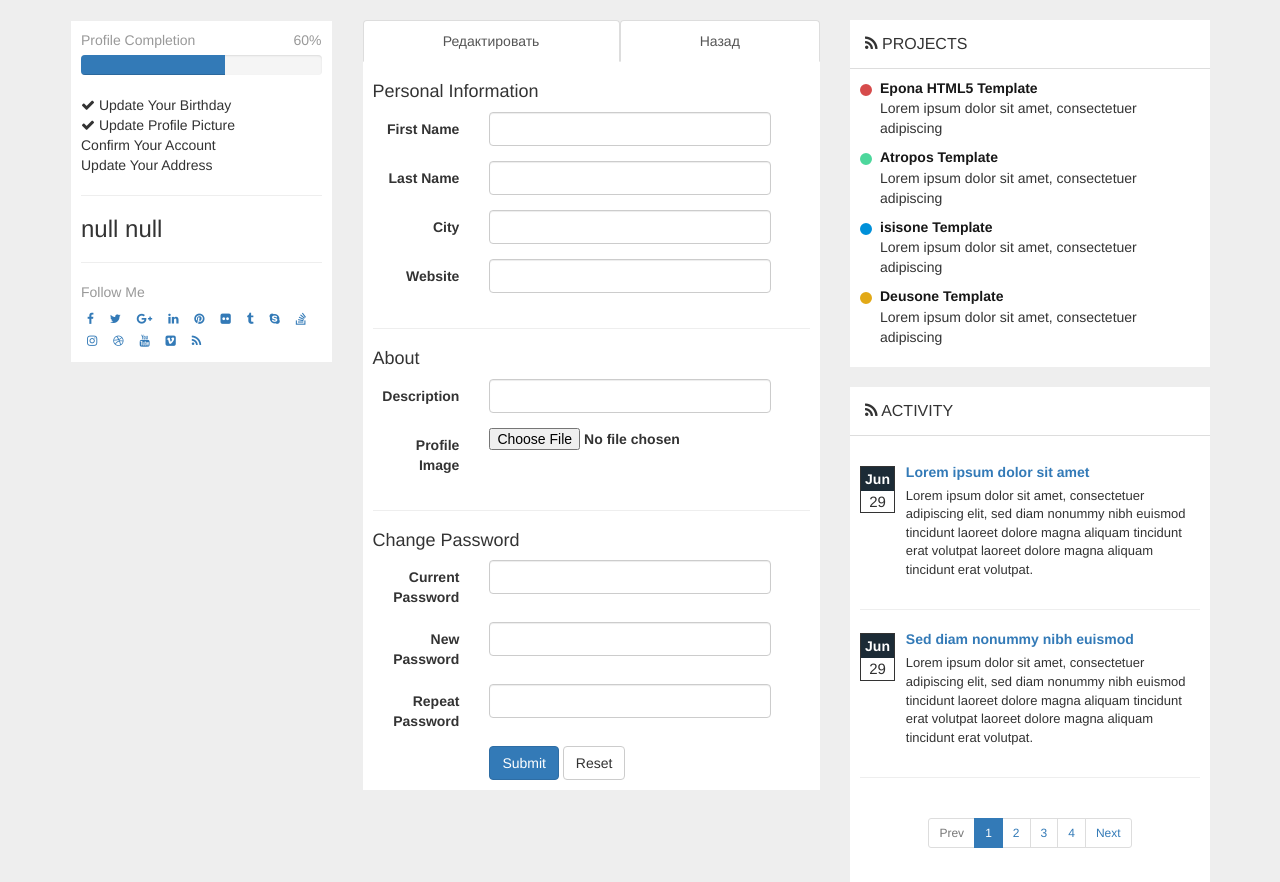
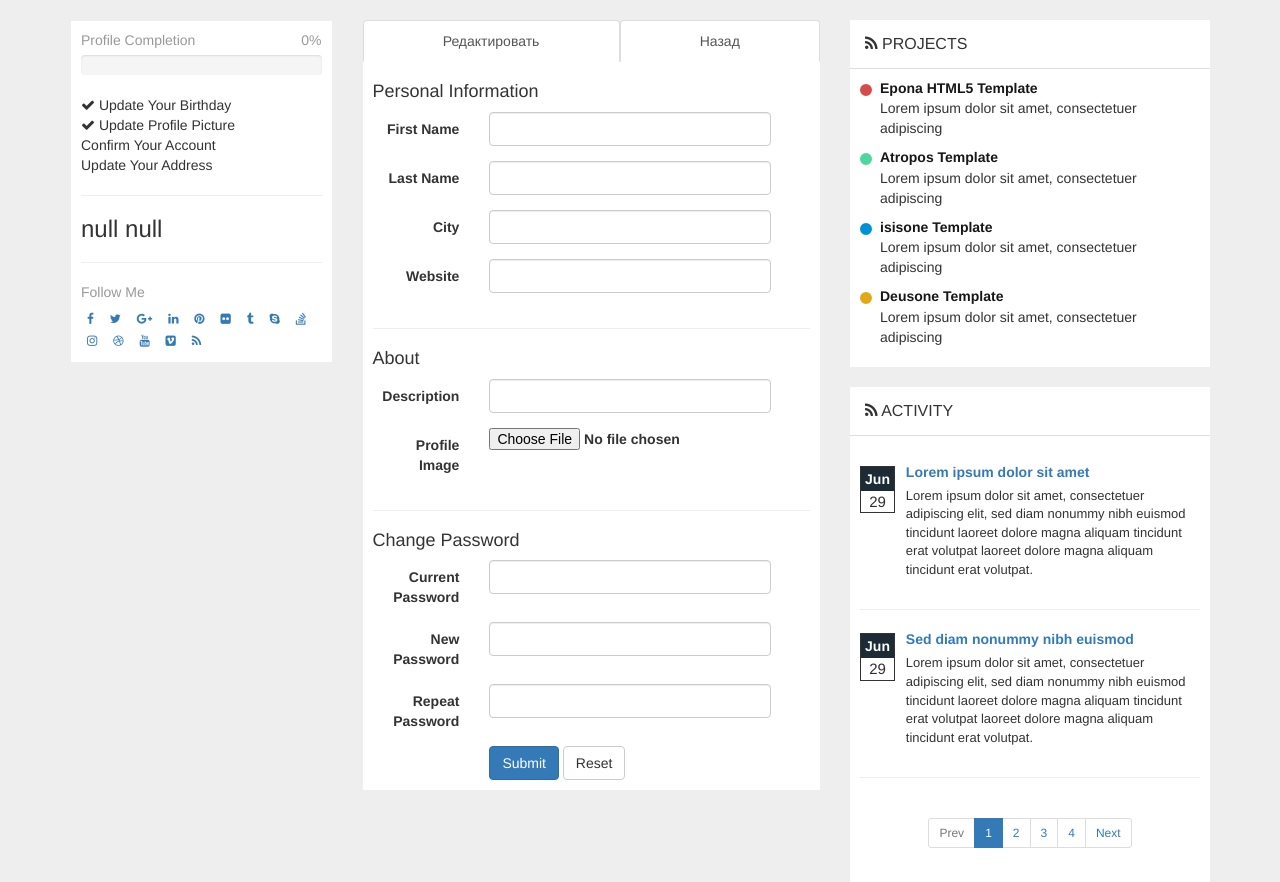
Before and after one commit to Nikita535/social_network, a Spring app: page /profileEdit in a window 1280 px wide. Shown: the top 882 px of the page. Run offline with Thymeleaf, Linux system fonts and the light colour scheme; the template is opened without the code that fills it, so the values that code supplies are empty; some of the project's set-up classes (security, data sources, template engines, error pages and the like) are left out, and stand-ins take their place; some libraries are stand-ins or nearby versions.

Commit message:
added progress bar script

```diff
--- a/src/main/resources/static/profile/profile.css
+++ b/src/main/resources/static/profile/profile.css
@@ -72,7 +72,7 @@
 .profile-page .profile-header .cover .cover-body .profile-pic {
     border-radius: 50%;
     width: 100px;
-    height: 90px;
+    height: 100px;
 }
 
 @media (max-width: 767px) {
--- /dev/null
+++ b/src/main/resources/static/profileEdit/profileEdit.js
@@ -0,0 +1,20 @@
+let name=document.getElementById("profileFirstName").value
+let surname=document.getElementById("profileLastName").value
+let city=document.getElementById("profileAddress").value
+let website=document.getElementById("profileCompany").value
+let desc=document.getElementById("profileDescription").value
+let crossbar=document.querySelector(".progress-bar")
+let crossbarValue=document.querySelector(".pull-right")
+
+let arr=[name,surname,city,website,desc]
+
+let count=0
+for (let i = 0; i < arr.length; i++) {
+    if(arr[i].length!==0){
+        count++
+    }
+}
+
+
+crossbar.style.width=count/arr.length *100 + "%"
+crossbarValue.textContent=count/arr.length *100 + "%"
--- a/src/main/resources/templates/profileEdit.html
+++ b/src/main/resources/templates/profileEdit.html
@@ -30,7 +30,7 @@
                         <!-- progress bar -->
                         <h6 class="progress-head">Profile Completion <span class="pull-right">60%</span></h6>
                         <div class="progress progress-xs">
-                            <div class="progress-bar" role="progressbar" style="width: 60%;"></div>
+                            <div class="progress-bar" role="progressbar" style="width: 60%;" ></div>
                         </div><!-- /progress bar -->
 
                         <!-- updated -->
@@ -44,7 +44,7 @@
                         <hr class="half-margins">
 
                         <!-- About -->
-                        <h3 class="text-black" th:text="${profileInfo.getName()}+ ' '+ ${profileInfo.getSurname()}">
+                        <h3 class="text-black"  th:text="${profileInfo.getName()}+ ' '+ ${profileInfo.getSurname()}">
 
                             <small class="text-gray size-14"> / CEO</small>
                         </h3>
@@ -122,9 +122,9 @@
                                         </div>
                                     </div>
                                     <div class="form-group">
-                                        <label class="col-md-3 control-label" for="profileFirstName">First Name</label>
+                                        <label class="col-md-3 control-label" >First Name</label>
                                         <div class="col-md-8">
-                                            <input type="text" class="form-control" id="profileFirstName"
+                                            <input type="text" class="form-control profileFirstName" id="profileFirstName"
                                                    name="name" th:value="${profileInfo.getName()}">
                                         </div>
                                     </div>
@@ -143,7 +143,7 @@
                                         </div>
                                     </div>
                                     <div class="form-group">
-                                        <label class="col-md-3 control-label" for="profileCompany">Website</label>
+                                        <label class="col-md-3 control-label" for="profileCompany" id="website">Website</label>
                                         <div class="col-md-8">
                                             <input type="text" class="form-control" id="profileCompany"
                                                    name="website" th:value="${profileInfo.getWebsite()}">
@@ -156,7 +156,7 @@
                                 <h4>About</h4>
                                 <fieldset >
                                     <div class="form-group">
-                                        <label class="col-xs-3 control-label" for="profileCompany">Description</label>
+                                        <label class="col-xs-3 control-label" for="profileCompany" >Description</label>
                                         <div class="col-md-8">
                                             <input type="text" class="form-control" id="profileDescription"
                                                    name="description" th:value="${profileInfo.getDescription()}">
@@ -352,9 +352,7 @@
     </div>
 </div>
 
-<script type="text/javascript">
-
-
-</script>
+<script src="/profileEdit/profileEdit.js"></script>
+<script type="text/javascript"></script>
 </body>
 </html>
```
